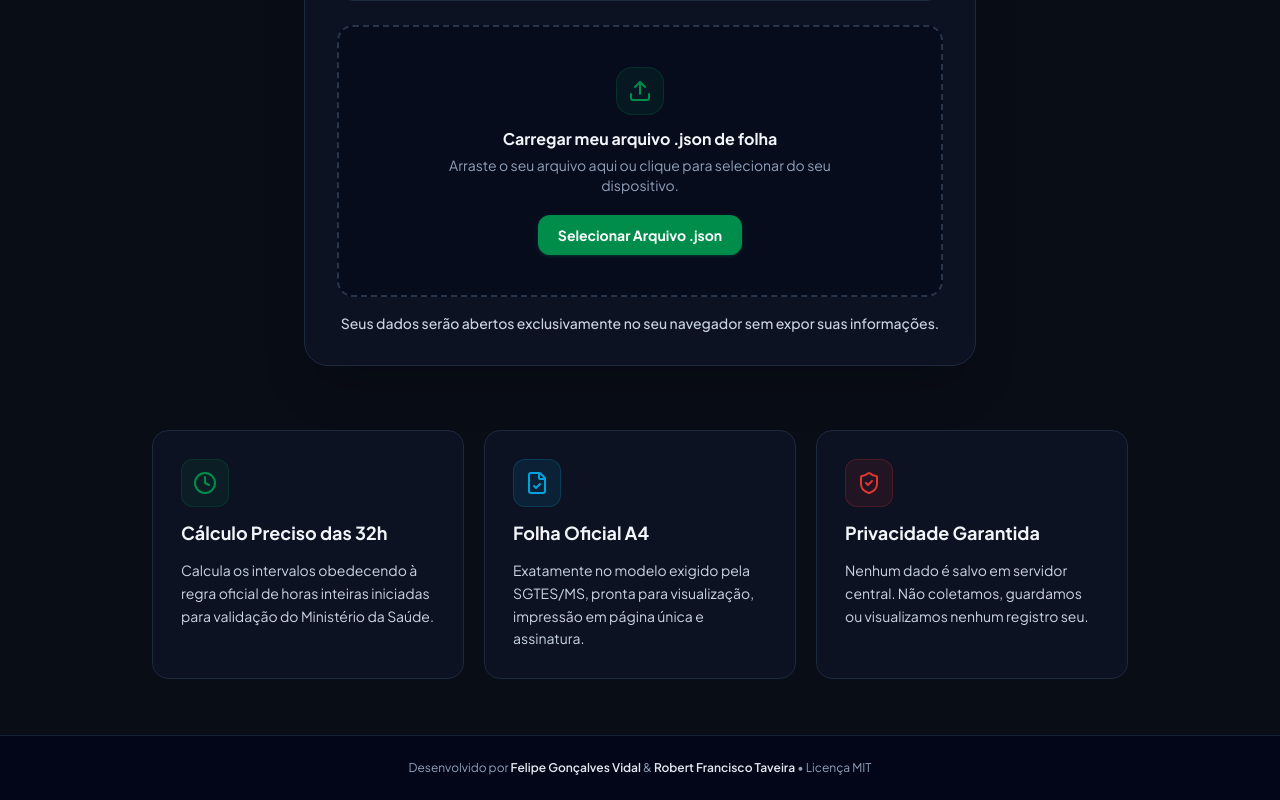
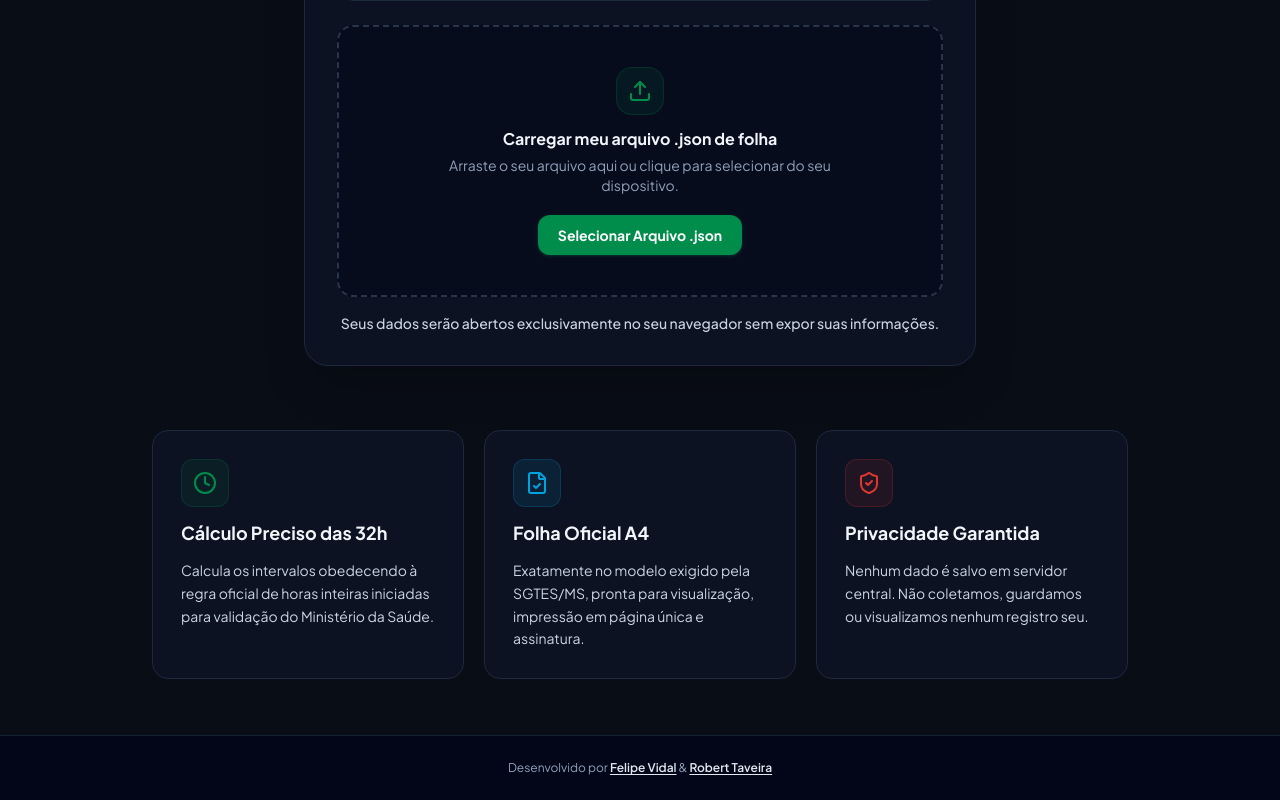
Before and after one commit to vvvvvdal/pet-folha-mensal, a Next.js app: page / in a window 1280 px wide. Shown: the part 930-1730 px from the top of the page. Built offline with nearby package versions, Linux system fonts and the light colour scheme.

Commit message:
style(footer): align full-width layout, add LinkedIn links and update author names

```diff
--- a/src/app/page.tsx
+++ b/src/app/page.tsx
@@ -550,15 +550,31 @@ export default function Home() {
           </div>
         )}
 
-        {/* Footer com Créditos e Licença MIT */}
-        <footer className="w-full border-t border-slate-800/80 bg-slate-950/60 py-6 text-center text-xs text-slate-400 mt-12">
-          <p>
-            Desenvolvido por{' '}
-            <strong className="text-slate-200 font-semibold">Felipe Gonçalves Vidal</strong> &amp;{' '}
-            <strong className="text-slate-200 font-semibold">Robert Francisco Taveira</strong> • Licença MIT
-          </p>
-        </footer>
       </main>
+
+      {/* Footer com Créditos */}
+      <footer className="w-full border-t border-slate-800/80 bg-slate-950 py-6 text-center text-xs text-slate-400 mt-12">
+        <p>
+          Desenvolvido por{' '}
+          <a
+            href="https://www.linkedin.com/in/vvvvvdal/"
+            target="_blank"
+            rel="noopener noreferrer"
+            className="text-slate-200 font-semibold underline underline-offset-2 hover:text-[#008D4C] dark:hover:text-[#10B981] transition-colors"
+          >
+            Felipe Vidal
+          </a>{' '}
+          &amp;{' '}
+          <a
+            href="https://www.linkedin.com/in/robert-taveira/"
+            target="_blank"
+            rel="noopener noreferrer"
+            className="text-slate-200 font-semibold underline underline-offset-2 hover:text-[#008D4C] dark:hover:text-[#10B981] transition-colors"
+          >
+            Robert Taveira
+          </a>
+        </p>
+      </footer>
     </div>
 
       {/* ============================================================
--- a/src/components/LandingPage.tsx
+++ b/src/components/LandingPage.tsx
@@ -359,12 +359,27 @@ export function LandingPage({
         </section>
       </main>
 
-      {/* Footer com Créditos e Licença MIT */}
+      {/* Footer com Créditos */}
       <footer className="w-full border-t border-slate-800/80 bg-slate-950 py-6 text-center text-xs text-slate-400">
         <p>
           Desenvolvido por{' '}
-          <strong className="text-slate-200 font-semibold">Felipe Gonçalves Vidal</strong> &amp;{' '}
-          <strong className="text-slate-200 font-semibold">Robert Francisco Taveira</strong> • Licença MIT
+          <a
+            href="https://www.linkedin.com/in/vvvvvdal/"
+            target="_blank"
+            rel="noopener noreferrer"
+            className="text-slate-200 font-semibold underline underline-offset-2 hover:text-[#008D4C] dark:hover:text-[#10B981] transition-colors"
+          >
+            Felipe Vidal
+          </a>{' '}
+          &amp;{' '}
+          <a
+            href="https://www.linkedin.com/in/robert-taveira/"
+            target="_blank"
+            rel="noopener noreferrer"
+            className="text-slate-200 font-semibold underline underline-offset-2 hover:text-[#008D4C] dark:hover:text-[#10B981] transition-colors"
+          >
+            Robert Taveira
+          </a>
         </p>
       </footer>
     </div>
```
